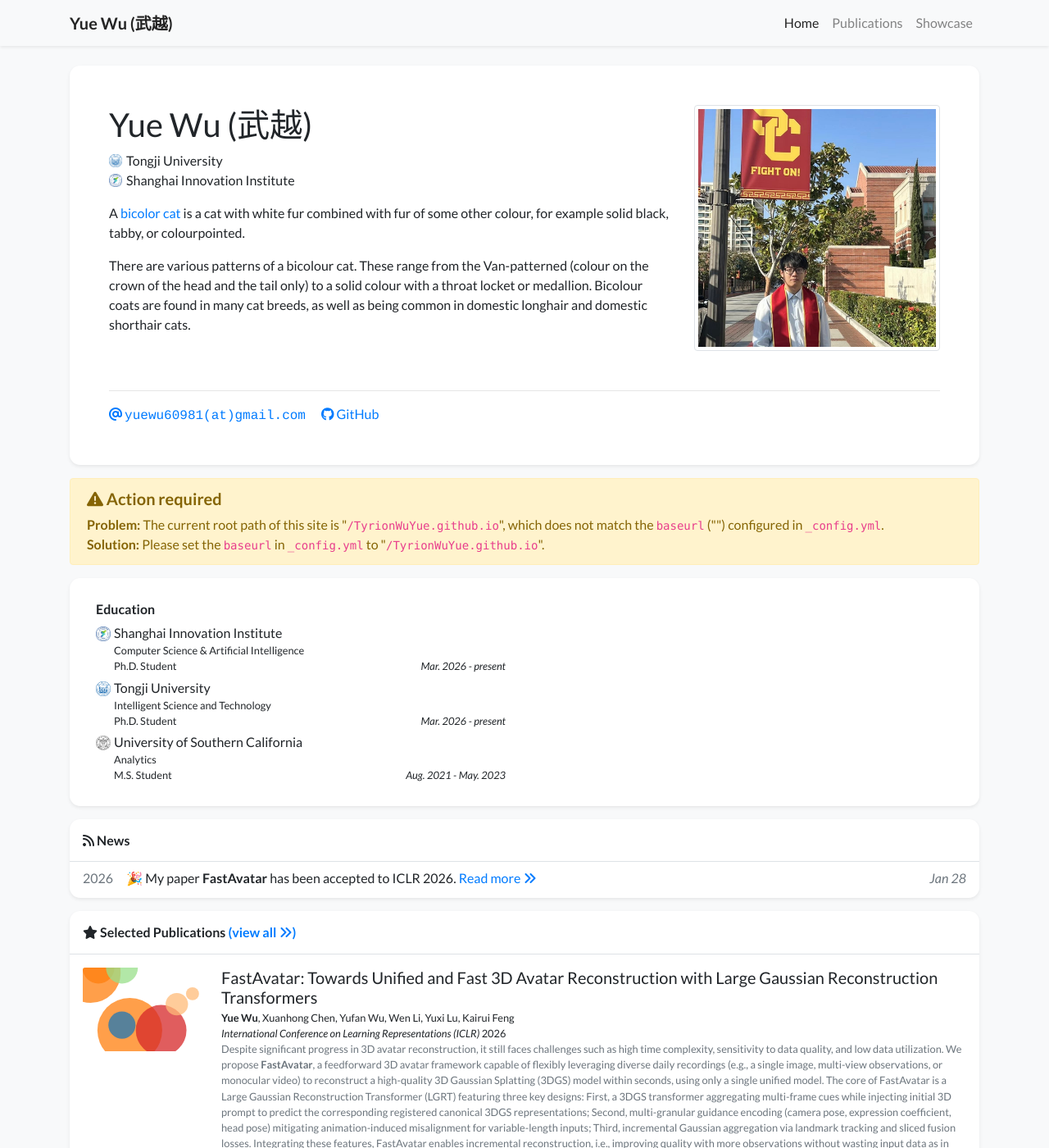
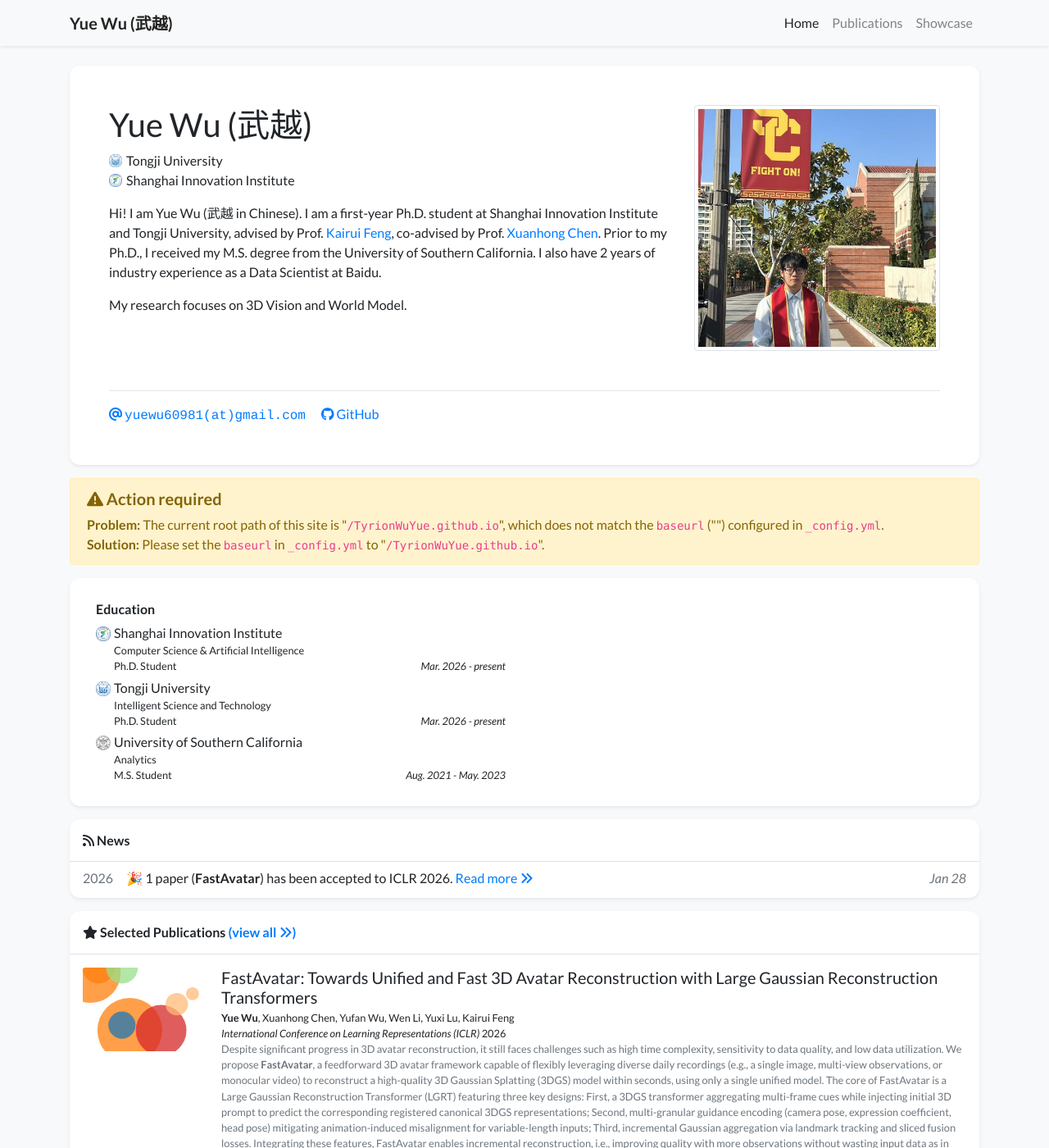
Before and after one commit to TyrionWuYue/TyrionWuYue.github.io, a Jekyll site: the page built from index.html, in a window 1280 px wide and 1400 px high. Shown: the whole window at 82% size. Built offline with Jekyll 4.4.1, drawn with Linux system fonts in a browser that asks for light colours; nearby versions of some CDN libraries; a style sheet for code colours, icons or effects is not loaded.

Commit message:
Update basic info

```diff
--- a/_data/profile.yml
+++ b/_data/profile.yml
@@ -23,12 +23,14 @@ github: TyrionWuYue
 short_bio_text_justify: false
 short_bio: >-
   <p>
-    A <a href="https://en.wikipedia.org/wiki/Bicolor_cat" target="_blank">bicolor cat</a> is a cat with white fur combined with fur of some other colour, for example solid black, tabby, or colourpointed.
+    Hi! I am Yue Wu (武越 in Chinese). I am a first-year Ph.D. student at Shanghai Innovation Institute and Tongji University,
+    advised by Prof. <a href="https://scholar.google.com/citations?user=4N5hE8YAAAAJ" target="_blank">Kairui Feng</a>,
+    co-advised by Prof. <a href="https://scholar.google.com/citations?user=UuCqlfEAAAAJ&hl=zh-CN" target="_blank">Xuanhong Chen</a>.
+    Prior to my Ph.D., I received my M.S. degree from the University of Southern California.
+    I also have 2 years of industry experience as a Data Scientist at Baidu.
   </p>
   <p>
-    There are various patterns of a bicolour cat. These range from the Van-patterned (colour on the crown of the head
-    and the tail only) to a solid colour with a throat locket or medallion. Bicolour coats are found in many cat breeds,
-    as well as being common in domestic longhair and domestic shorthair cats.
+    My research focuses on 3D Vision and World Model.
   </p>
 
 portrait_url: /assets/images/photos/portrait.jpg
```
Also changed, not shown: _news/2026-news1.md (+1 -1 lines).
